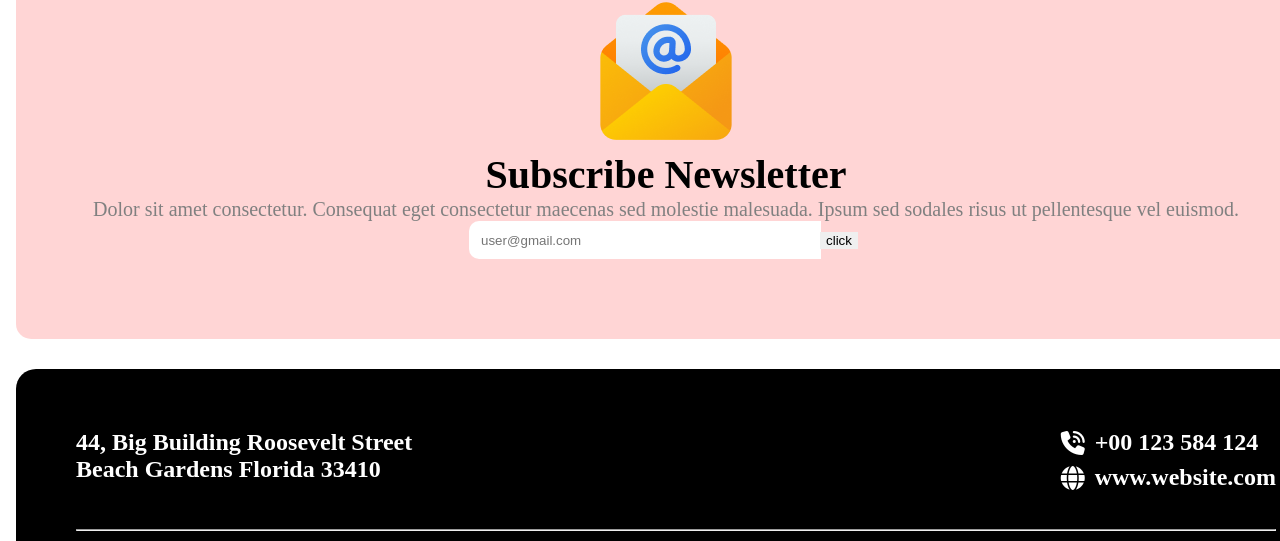
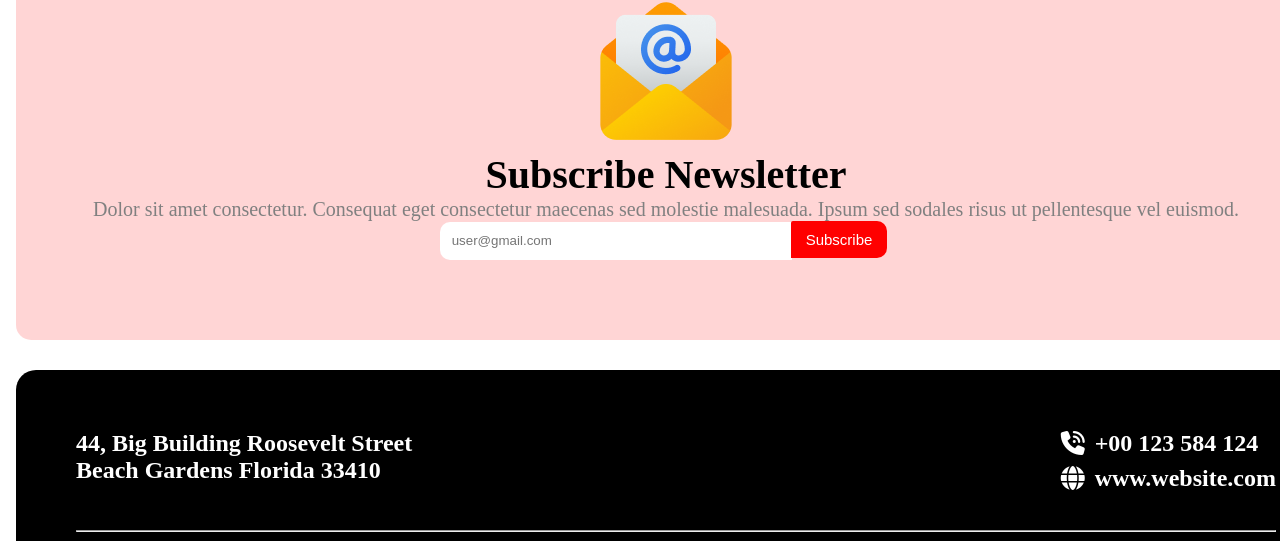
Before and after one commit to TahmidRahman32/batch9-assignment-1, a plain HTML site: page index.html in a window 1280 px wide. Shown: the part 5414-5955 px from the top of the page. Drawn offline with Linux system fonts and the light colour scheme.

Commit message:
my final commit

```diff
--- a/index.html
+++ b/index.html
@@ -99,8 +99,8 @@
             <input class="input-text" type="text" placeholder="user@gmail.com" />
             <button class="party-btn">Subscribe</button> -->
             <div class="container">
-               <input class="my-input" type="text"  placeholder="user@gmail.com" />
-               <button class="btn">click</button>
+               <input class="my-input" type="text" placeholder="user@gmail.com" />
+               <button class="btn">Subscribe</button>
             </div>
          </section>
       </main>
--- a/style/style.css
+++ b/style/style.css
@@ -272,4 +272,14 @@ body {
    position: relative;
    right: 5px;
    border: 0px;
+   font-size: 15px;
+   color: white;
+   padding: 10px 15px;
+   background-color: red;
+   border-top-right-radius: 10px;
+   border-bottom-right-radius: 10px;
+   border-start-start-radius: 2px;
 }
+.btn:hover {
+   background-color: deeppink;
+}
```
